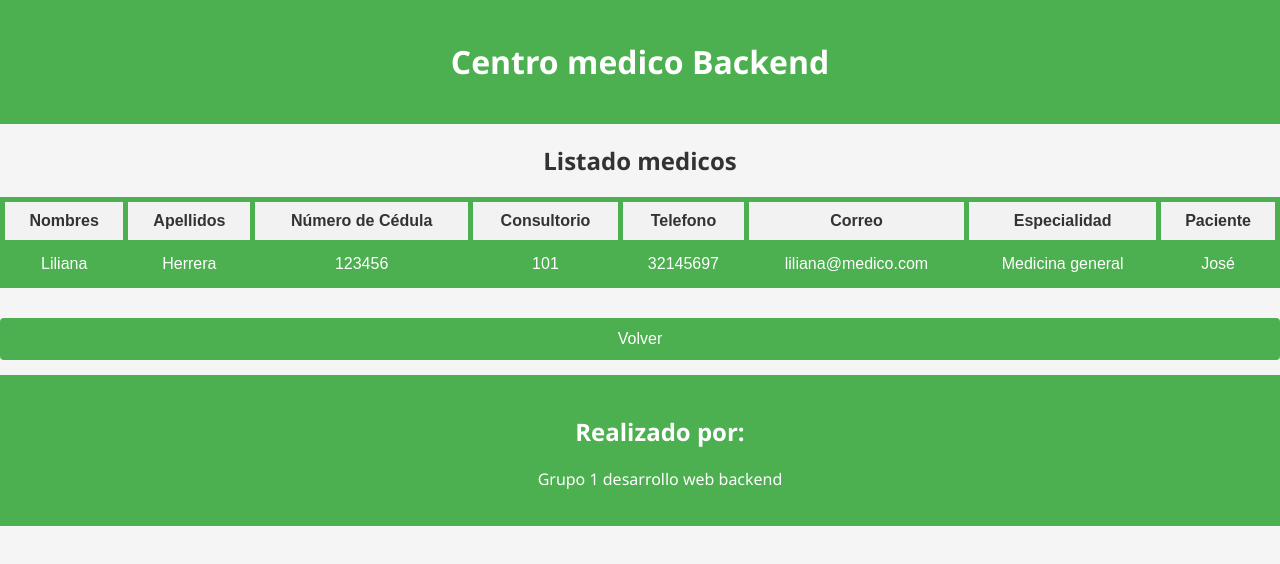
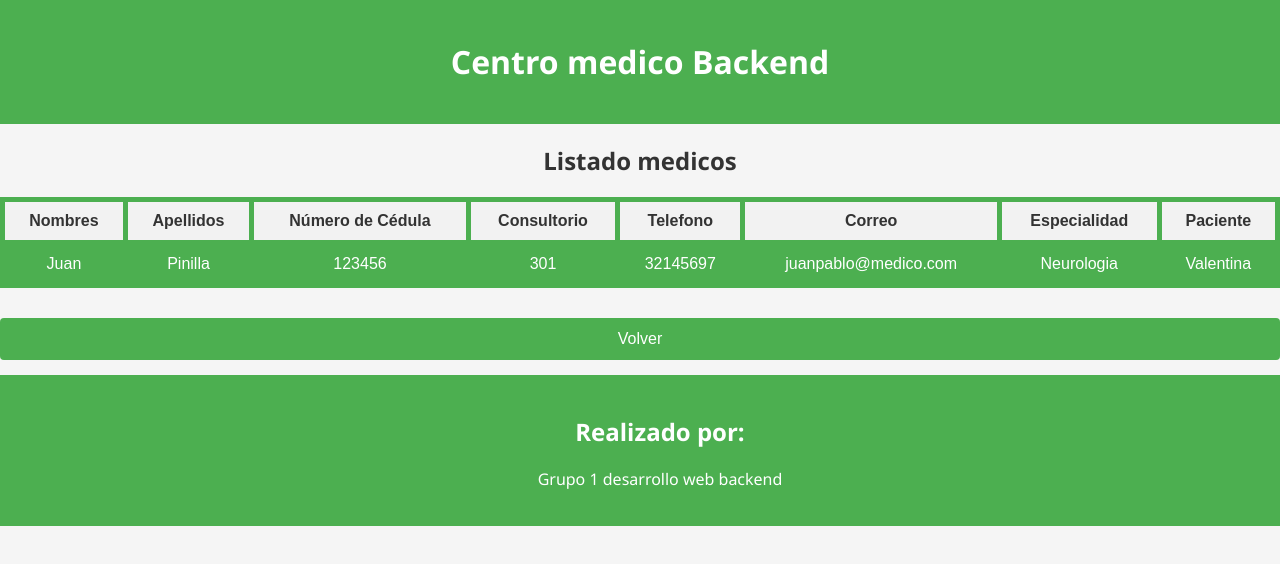
Before and after one commit to JuanPinilla30/Backend-Und6, a plain HTML site: page html/listado-medicos.html in a window 1280 px wide. Shown: the top 564 px of the page. Drawn offline with Linux system fonts and the light colour scheme.

Commit message:
Cambio de doctor y paciente registrados

```diff
--- a/html/listado-medicos.html
+++ b/html/listado-medicos.html
@@ -28,14 +28,14 @@
             <tbody id="cuerpo-tabla-medicos">
                 <!-- Se agrega el contenido dinamicamente por medio de JS -->
                 <tr>
-                    <td>Liliana</td>
-                    <td>Herrera</td>
+                    <td>Juan</td>
+                    <td>Pinilla</td>
                     <td>123456</td>
-                    <td>101</td>
+                    <td>301</td>
                     <td>32145697</td>
-                    <td>liliana@medico.com</td>
-                    <td>Medicina general</td>
-                    <td>José</td>
+                    <td>juanpablo@medico.com</td>
+                    <td>Neurologia</td>
+                    <td>Valentina</td>
                 </tr>
             </tbody>
         </table>
```
Also changed, not shown: html/listado-pacientes.html (+4 -4 lines).
